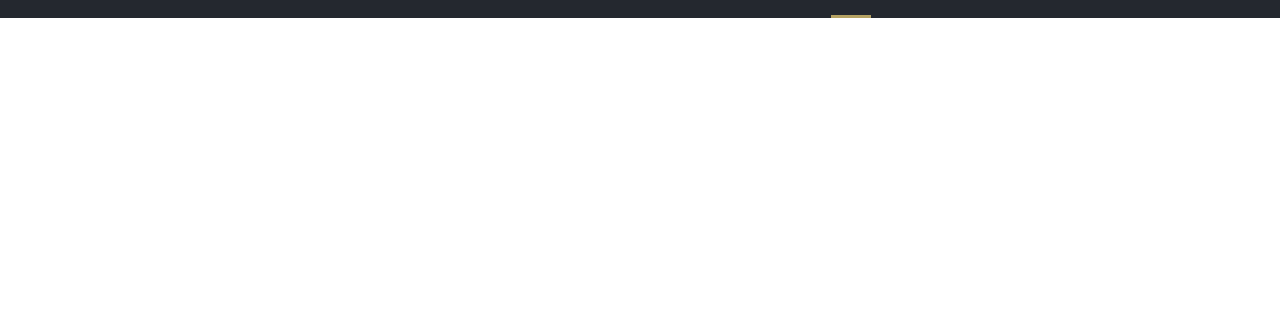
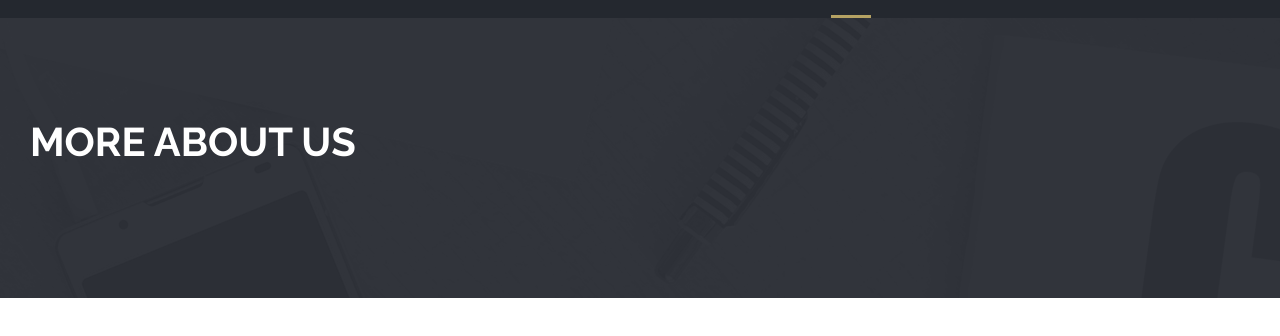
Before and after one commit to igorkoval50/test.github.io, a plain HTML site: page src/index.html in a window 1280 px wide. Shown: the part 82-418 px from the top of the page. Drawn offline with nearby package versions, Linux system fonts and the light colour scheme.

Commit message:
Created section header

```diff
--- a/src/index.html
+++ b/src/index.html
@@ -44,6 +44,15 @@
          </div>
         </div>
     </section>
+   <!--  header -->
+    <header style="background-image: url(img/bgc.jpg)">
+        <div class="wrap"></div>
+        <div class="wrapper">
+            <div class="header-txt">
+                <h1>More About US</h1>
+            </div>
+        </div>
+    </header>
 
 
 
--- a/src/precss/media.less
+++ b/src/precss/media.less
@@ -9,4 +9,11 @@
 	.navigation {
 		display: none;
 	}
+	header {
+		.header-txt {
+			h1 {
+				font-size: 3rem;
+			}
+		}
+	}
 }
--- a/src/precss/styles.less
+++ b/src/precss/styles.less
@@ -93,7 +93,7 @@ section#nav {
 	}
 }
 .menu-link {
-	z-index: 9;
+	z-index: 11;
 	width: 50px;
 	height: 50px;
 	display: block;
@@ -138,7 +138,7 @@ section#nav {
 }
 .menu {
 	opacity: 0.9;
-	z-index: 1;
+	z-index: 10;
 	height: 100vh;
 	width: 100vw;
 	position: fixed;
@@ -176,3 +176,34 @@ section#nav {
 	}
   }
 }
+
+//////////SECTION HEADER/////////////////////
+header {
+	position: relative;
+  	z-index: 5;
+	min-height: 280px;
+	background-repeat: no-repeat;
+	background-position: center;
+	.wrap {
+	  position: absolute;
+	  z-index: -1;
+	  top: 0;
+	  bottom: 0;
+	  left: 0;
+	  right: 0;
+	  background: #2c2f36;
+	  background-position: center;
+	  opacity: 0.97;
+	  width: 100%;
+	  height: 100%;
+	}
+	.header-txt {
+		padding-top: 100px;
+		h1 {
+			color:  #ffffff;
+			font-size: 4rem;
+			.raleway_bold;
+			text-transform: uppercase;
+		}
+	}
+}
```
Also changed, not shown: src/css/styles.css, src/img/bgc.jpg (added), 1 other file.
